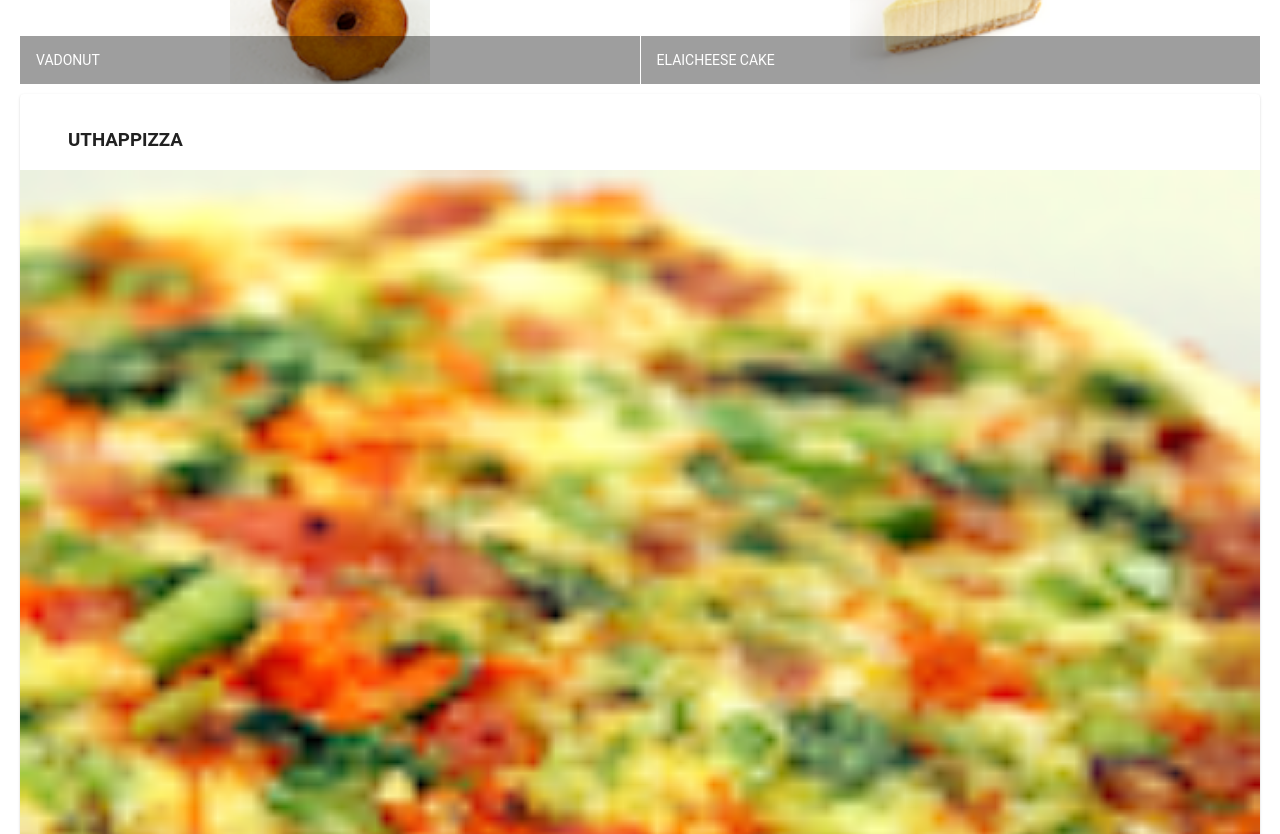
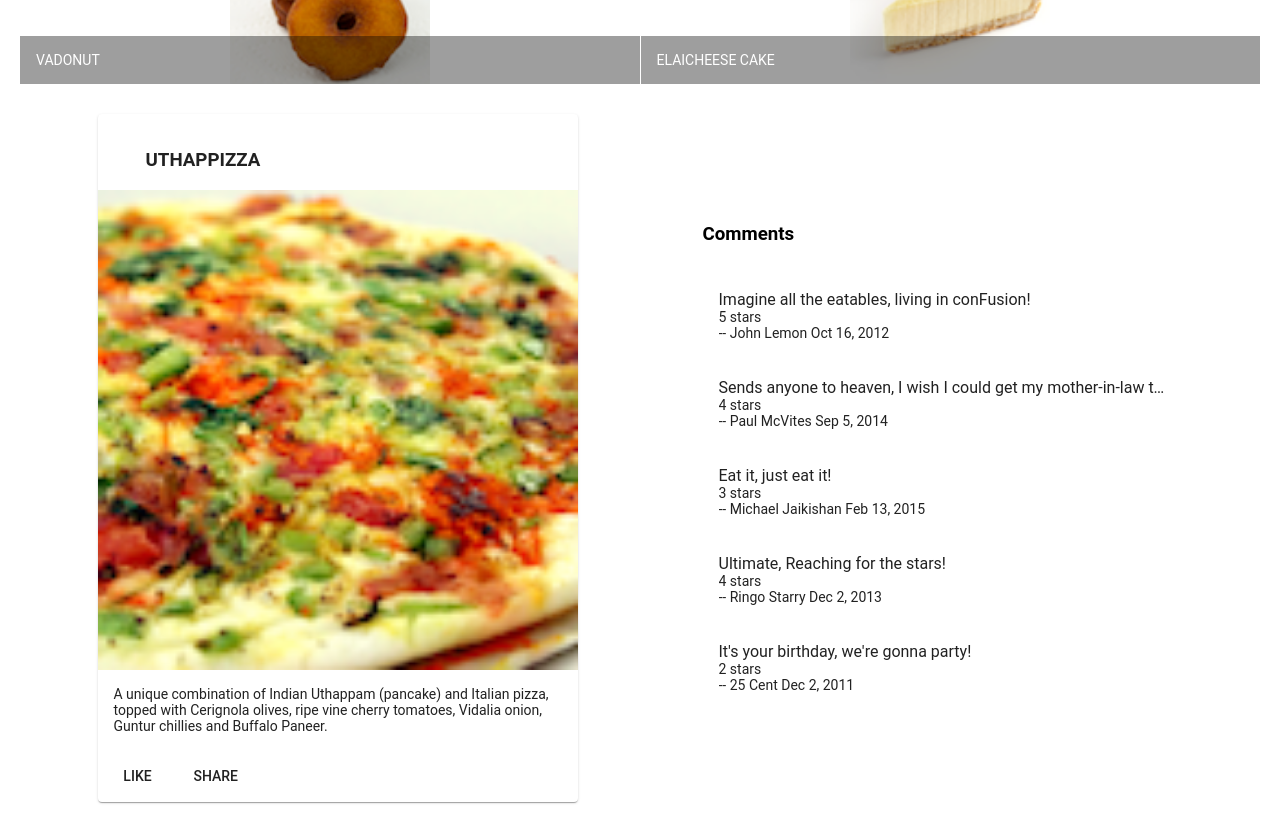
Before and after one commit to KaranShah197/Angular-FrontEnd, an Angular app in the folder conFusion/: page / in a window 1280 px wide. Shown: the part 480-1314 px from the top of the page. Built offline with nearby package versions, Linux system fonts and the light colour scheme.

Commit message:
Assignment 1

```diff
--- a/conFusion/src/app/app.module.ts
+++ b/conFusion/src/app/app.module.ts
@@ -11,11 +11,13 @@
 import { AppComponent } from './app.component';
 import 'hammerjs';
 import { MenuComponent } from './menu/menu.component';
+import { DishdetailComponent } from './dishdetail/dishdetail.component';
 
 @NgModule({
   declarations: [
     AppComponent,
-    MenuComponent
+    MenuComponent,
+    DishdetailComponent
   ],
   imports: [
     BrowserModule,
--- /dev/null
+++ b/conFusion/src/app/dishdetail/dishdetail.component.html
@@ -0,0 +1,42 @@
+<div class="container"
+    fxLayout="row"
+    fxLayout.sm="column"
+    fxLayout.xs="column"
+    fxLayoutAlign.gt-md="space-around center"
+    fxLayoutGap="10px"
+    fxLayoutGap.xs="0">
+
+  <div fxFlex="40">
+    <div>
+      <mat-card *ngIf="dish">
+        <mat-card-header>
+          <h3> {{dish.name | uppercase}} </h3>
+        </mat-card-header>
+        <img mat-card-image src={{dish.image}} alt={{dish.name}}>
+        <mat-card-content>
+          <p> {{dish.description}}</p>
+        </mat-card-content>
+        <mat-card-actions>
+          <button mat-button>LIKE</button>
+          <button mat-button>SHARE</button>
+        </mat-card-actions>
+      </mat-card>
+    </div>
+  </div>
+
+  <div fxFlex="40">
+    <div>
+      <h3> Comments </h3>
+    </div>
+    <div>
+      <mat-list *ngIf="dish">
+        <mat-list-item *ngFor="let comm of dish.comments">
+          <span matLine> {{comm.comment}} </span>
+          <span matLine> {{comm.rating}} stars</span>
+          <span matLine> -- {{comm.author}} {{comm.date | date}} </span>
+        </mat-list-item>
+      </mat-list>
+      </div>
+  </div>
+
+</div>
--- /dev/null
+++ b/conFusion/src/app/dishdetail/dishdetail.component.ts
@@ -0,0 +1,61 @@
+import { Component, OnInit } from '@angular/core';
+
+const DISH = {
+  id: '0',
+  name: 'Uthappizza',
+  image: '/assets/images/uthappizza.png',
+  category: 'mains',
+  featured: true,
+  label: 'Hot',
+  price: '4.99',
+  // tslint:disable-next-line:max-line-length
+  description: 'A unique combination of Indian Uthappam (pancake) and Italian pizza, topped with Cerignola olives, ripe vine cherry tomatoes, Vidalia onion, Guntur chillies and Buffalo Paneer.',
+  comments: [
+       {
+           rating: 5,
+           comment: 'Imagine all the eatables, living in conFusion!',
+           author: 'John Lemon',
+           date: '2012-10-16T17:57:28.556094Z'
+       },
+       {
+           rating: 4,
+           comment: 'Sends anyone to heaven, I wish I could get my mother-in-law to eat it!',
+           author: 'Paul McVites',
+           date: '2014-09-05T17:57:28.556094Z'
+       },
+       {
+           rating: 3,
+           comment: 'Eat it, just eat it!',
+           author: 'Michael Jaikishan',
+           date: '2015-02-13T17:57:28.556094Z'
+       },
+       {
+           rating: 4,
+           comment: 'Ultimate, Reaching for the stars!',
+           author: 'Ringo Starry',
+           date: '2013-12-02T17:57:28.556094Z'
+       },
+       {
+           rating: 2,
+           comment: 'It\'s your birthday, we\'re gonna party!',
+           author: '25 Cent',
+           date: '2011-12-02T17:57:28.556094Z'
+       }
+   ]
+};
+
+@Component({
+  selector: 'app-dishdetail',
+  templateUrl: './dishdetail.component.html',
+  styleUrls: ['./dishdetail.component.scss']
+})
+export class DishdetailComponent implements OnInit {
+
+  dish = DISH;
+
+  constructor() { }
+
+  ngOnInit() {
+  }
+
+}
--- a/conFusion/src/app/menu/menu.component.html
+++ b/conFusion/src/app/menu/menu.component.html
@@ -20,7 +20,9 @@
     </mat-grid-list>
   </div>
 
-  <div flFlex *ngIf="selectedDish">
+  <app-dishdetail></app-dishdetail>
+
+  <!-- <div flFlex *ngIf="selectedDish">
     <mat-card>
       <mat-card-header>
         <h3> {{selectedDish.name | uppercase}} </h3>
@@ -34,6 +36,6 @@
         <button mat-button>SHARE</button>
       </mat-card-actions>
     </mat-card>
-  </div>
+  </div> -->
 
 </div>
```
Also changed, not shown: conFusion/src/app/dishdetail/dishdetail.component.scss (added), 1 other file (tests, documents, lock files or other folders).
